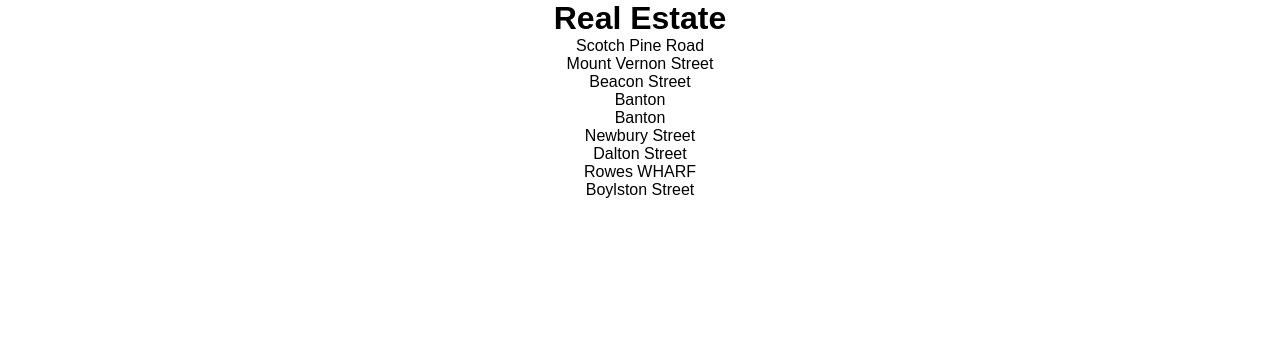
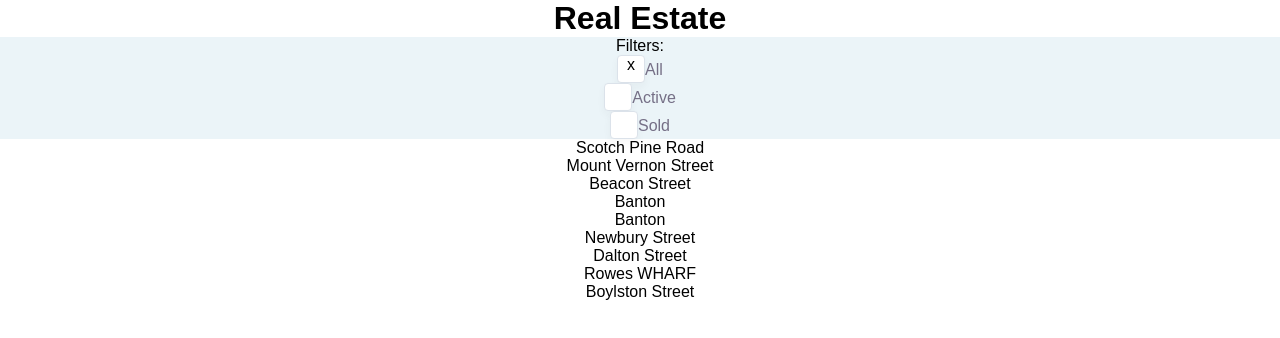
Before and after one commit to AndreyKornyusko/real-estate, a React (Create React App) app: page / in a window 1280 px wide. Shown: the top 338 px of the page. Built offline with nearby package versions, Linux system fonts and the light colour scheme.

Commit message:
added filters

```diff
--- a/src/App.tsx
+++ b/src/App.tsx
@@ -1,11 +1,13 @@
-import CardList from './components/cardList'
-import './App.scss';
+import CardList from "./components/cardList";
+import Filters from "./components/filters";
+import "./App.scss";
 
 function App() {
   return (
     <div className="App">
       <h1>Real Estate</h1>
-       <CardList/>
+      <Filters />
+      <CardList />
     </div>
   );
 }
--- a/src/components/cardList/index.tsx
+++ b/src/components/cardList/index.tsx
@@ -1,12 +1,34 @@
-import React from "react";
+import { useContext, useEffect, useState } from "react";
 import Card from "../card";
 import properties from "../../properties.json";
+import { DataContext } from "../../context/dataContextProvider";
+import { FiltersEnum } from "../../interfaces/data.interaface";
 
 const CardList = () => {
+  const context = useContext(DataContext);
+  const [filteredData, setFilteredData] = useState(properties);
+  useEffect(() => {
+    if (context?.filter === FiltersEnum.ALL) {
+      setFilteredData(properties);
+    }
+    if (context?.filter === FiltersEnum.ACTIVE) {
+      const data = properties.filter(
+        (item) => item?.status === FiltersEnum.ACTIVE
+      );
+      setFilteredData(data);
+    }
+    if (context?.filter === FiltersEnum.SOLD) {
+      const data = properties.filter(
+        (item) => item?.status === FiltersEnum.SOLD
+      );
+      setFilteredData(data);
+    }
+  }, [context?.filter]);
+
   return (
     <div>
-      {properties &&
-        properties.map((item, index) => (
+      {filteredData &&
+        filteredData.map((item, index) => (
           <div key={index}>
             <Card cardItem={item} />
           </div>
--- /dev/null
+++ b/src/components/filters/filters.module.scss
@@ -0,0 +1,3 @@
+.filters {
+  background-color: #ebf4f8;
+}
--- /dev/null
+++ b/src/components/filters/index.tsx
@@ -0,0 +1,52 @@
+import React, { useState, useContext } from "react";
+import Radiobutton from "./radiobutton";
+import { FiltersEnum } from "../../interfaces/data.interaface";
+import { DataContext } from "../../context/dataContextProvider";
+
+import styles from "./filters.module.scss";
+const Filters = () => {
+  const context = useContext(DataContext);
+  const [checkedItem, setCheckedItem] = useState({
+    all: true,
+    active: false,
+    sold: false,
+  });
+  const handleClick = (e: React.MouseEvent<HTMLElement>, id: FiltersEnum) => {
+    if (id === FiltersEnum.ALL) {
+      setCheckedItem({ all: true, active: false, sold: false });
+      context?.setStatusFilter(id);
+    }
+    if (id === FiltersEnum.ACTIVE) {
+      setCheckedItem({ all: false, active: true, sold: false });
+      context?.setStatusFilter(id);
+    }
+    if (id === FiltersEnum.SOLD) {
+      setCheckedItem({ all: false, active: false, sold: true });
+      context?.setStatusFilter(id);
+    }
+  };
+  return (
+    <div className={styles.filters}>
+      <div>Filters:</div>
+      <Radiobutton
+        onClick={handleClick}
+        checked={checkedItem.all}
+        id={FiltersEnum.ALL}
+        label="All"
+      />
+      <Radiobutton
+        onClick={handleClick}
+        checked={checkedItem.active}
+        id={FiltersEnum.ACTIVE}
+        label="Active"
+      />
+      <Radiobutton
+        onClick={handleClick}
+        checked={checkedItem.sold}
+        id={FiltersEnum.SOLD}
+        label="Sold"
+      />
+    </div>
+  );
+};
+export default Filters;
--- /dev/null
+++ b/src/components/filters/radiobutton/index.tsx
@@ -0,0 +1,18 @@
+import {FiltersEnum} from '../../../interfaces/data.interaface'
+import styles from "./radiobutton.module.scss";
+
+interface IRadiobutton {
+  checked: boolean;
+  onClick: (e: React.MouseEvent<HTMLElement>, id: FiltersEnum) => void;
+  label: string;
+  id: FiltersEnum
+}
+const Radiobutton = ({ checked, onClick, label, id }: IRadiobutton) => {
+  return (
+    <div className={styles.radiobutton} onClick={(e)=>onClick(e,id)}>
+      <div className={styles.checkbox}>{checked ? "x" : ""}</div>
+      <div className={styles.label}>{label}</div>
+    </div>
+  );
+};
+export default Radiobutton;
--- /dev/null
+++ b/src/components/filters/radiobutton/radiobutton.module.scss
@@ -0,0 +1,23 @@
+@import '../../../styles/lib/variables';
+
+.radiobutton {
+  display: flex;
+  justify-content: center;
+  align-items: center;
+  .checkbox {
+    width: 28px;
+    height: 28px;
+    background: #ffffff;
+    border: 1px solid #dbe2ea;
+    box-shadow: 0px 4px 8px rgba(44, 39, 56, 0.04);
+    border-radius: 4px;
+  }
+  .label {
+    font-family: $font;
+    font-style: normal;
+    font-weight: 500;
+    font-size: 16px;
+    line-height: 21px;
+    color: #756f86;
+  }
+}
--- a/src/interfaces/data.interaface.ts
+++ b/src/interfaces/data.interaface.ts
@@ -1,7 +1,7 @@
 export enum FiltersEnum {
-  ALL,
-  ACTIVE,
-  SOLD,
+  ALL="All",
+  ACTIVE="Active",
+  SOLD="Sold",
 }
 
 export interface Photo {
```
